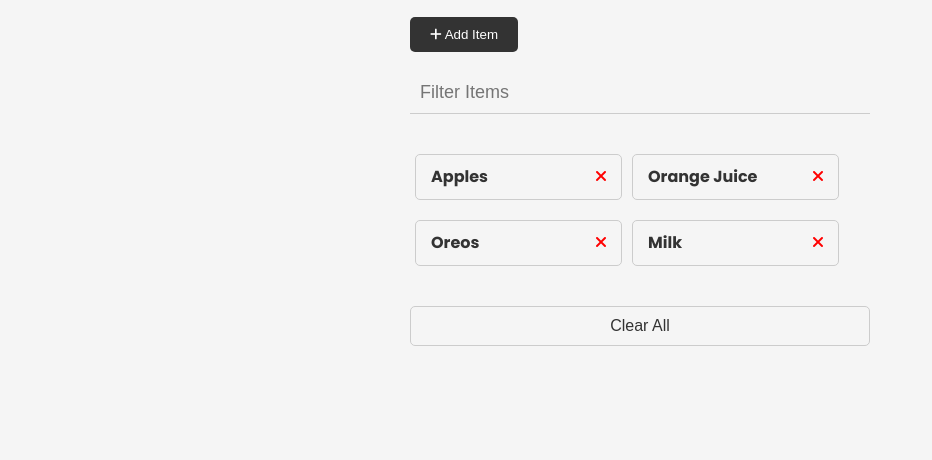
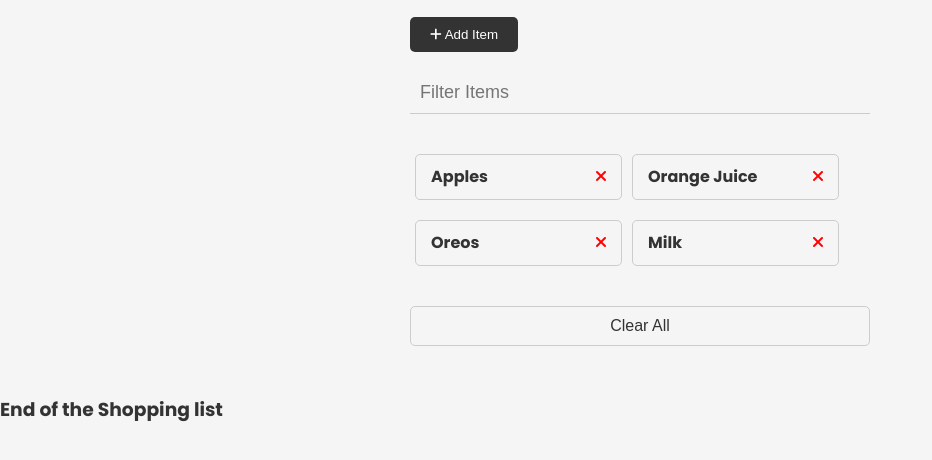
Before and after one commit to subhantutanota/eperi, a plain HTML site: page index.html in a window 1280 px wide. Shown: the part 164-624 px from the top of the page, without its empty margins (0-932 px from the left). Drawn offline with Linux system fonts and the light colour scheme.

Commit message:
adde end line in index.html

```diff
--- a/index.html
+++ b/index.html
@@ -75,7 +75,9 @@
 
       <button id="clear" class="btn-clear">Clear All</button>
     </div>
-
+    <div>
+      <h3>End of the Shopping list</h3>
+    </div>
     <script src="script.js"></script>
   </body>
 </html>
```
